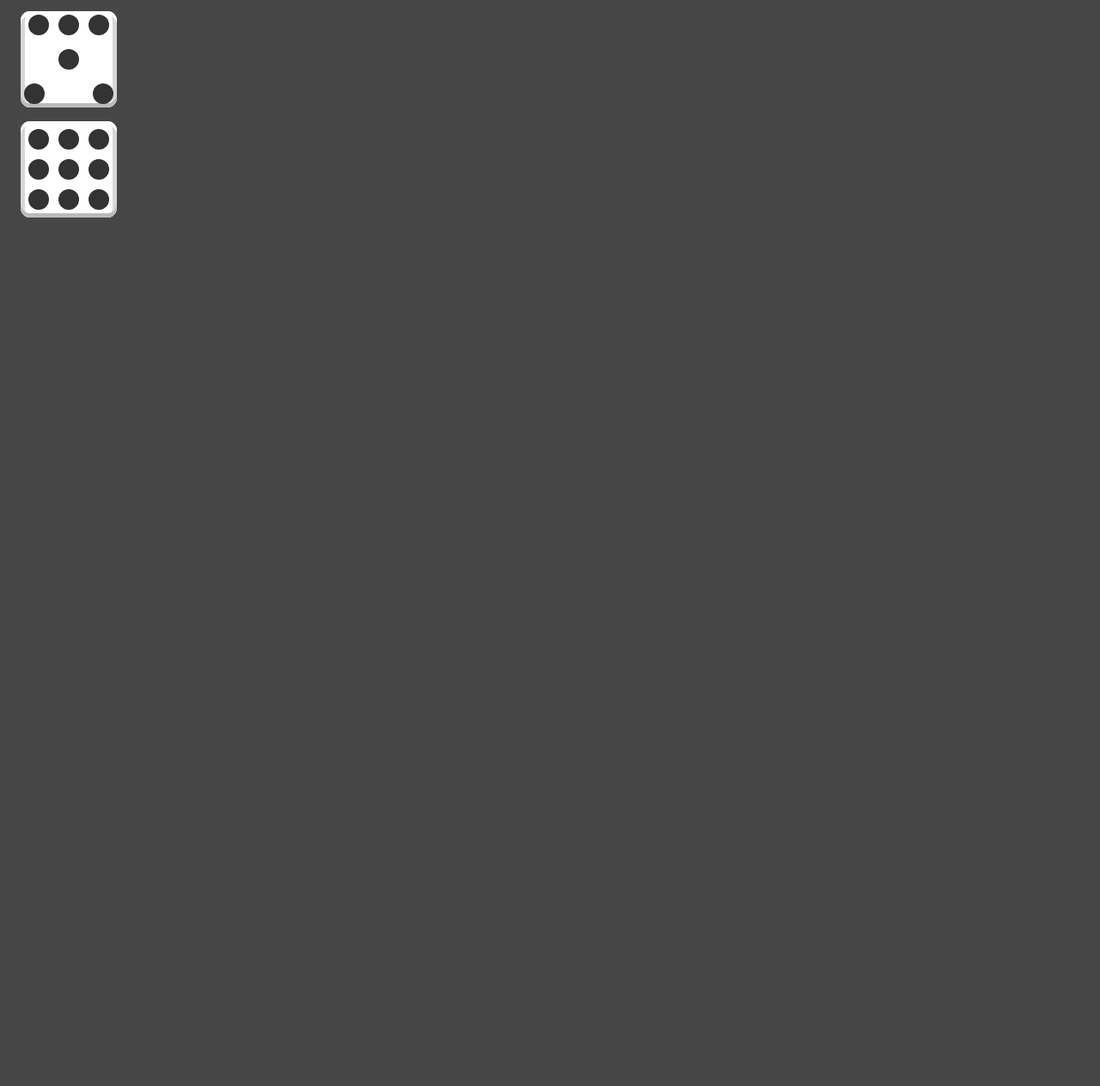
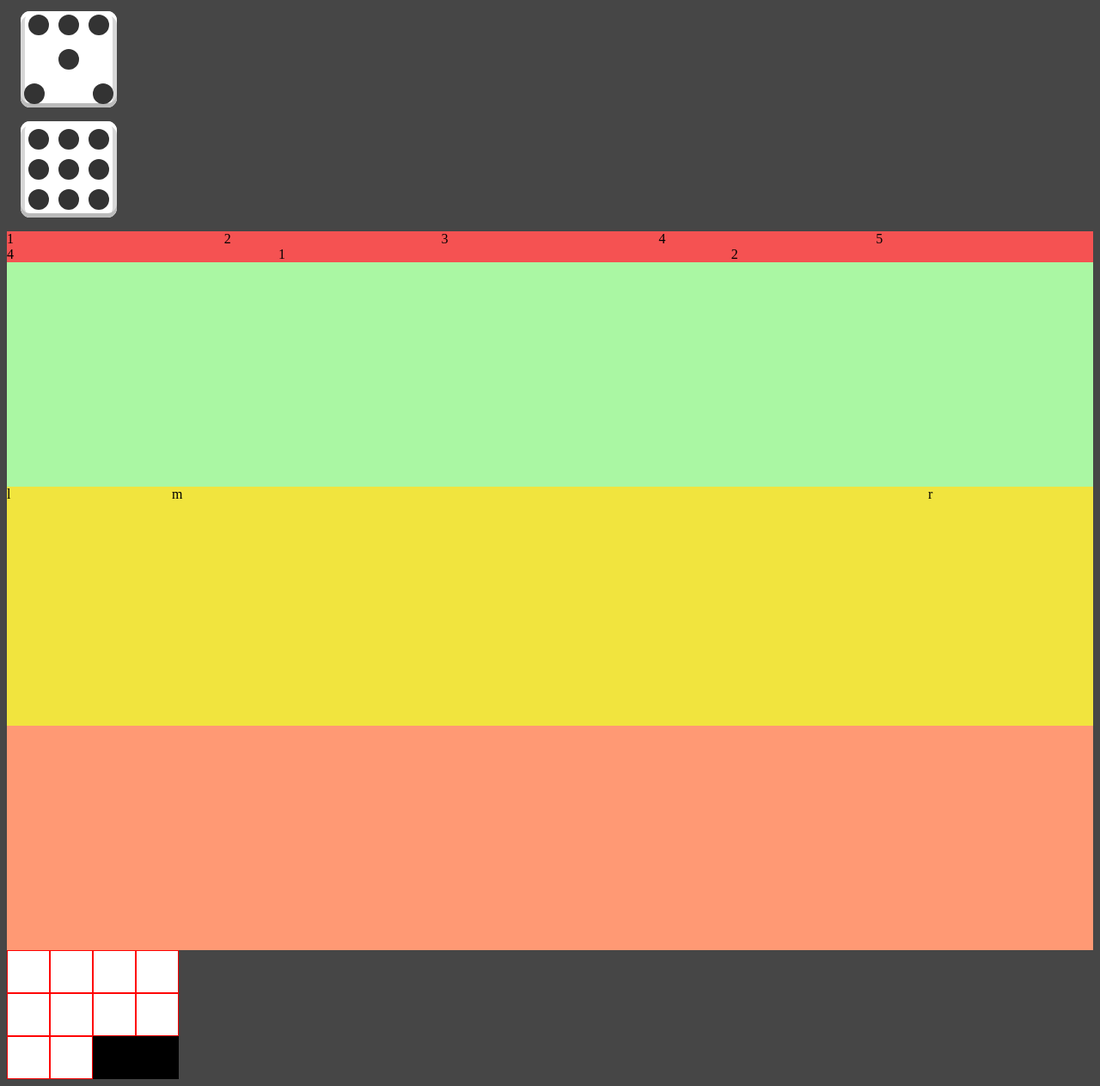
Before and after one commit to regiondavid/IFE-tasks, a plain HTML site: page Flex布局练习/几个骰子的练习/index.html in a window 1280 px wide. Shown: the part 1027-2290 px from the top of the page at 86% size. Before the commit the page ends 1296 px from the top, so only its background shows below. Drawn offline with Linux system fonts and the light colour scheme.

Commit message:
change the flex file

```diff
--- a/Flex布局练习/几个骰子的练习/index.html
+++ b/Flex布局练习/几个骰子的练习/index.html
@@ -96,5 +96,39 @@
 			<span class="item"></span>
 		</div>
 	</div>
+	<div class="Grid">
+		<div class="Grid-cell">1</div>
+		<div class="Grid-cell">2</div>
+		<div class="Grid-cell">3</div>
+		<div class="Grid-cell">4</div>
+		<div class="Grid-cell">5</div>
+	</div>
+	<div class="Grid">
+		<div class="Grid-cell u-1of4">4</div>
+		<div class="Grid-cell">1</div>
+		<div class="Grid-cell u-1of3">2</div>
+		<!-- <div class="Grid-cell">3</div> -->
+	</div>
+	<div class="holly">
+		<div id="header"></div>
+		<div id="body">
+			<div id="middle">m</div>
+			<div id="left">l</div>
+			<div id="right">r</div>
+		</div>
+		<div id="footer"></div>
+	</div>
+	<div class="parent">
+		<div class="child"></div>
+		<div class="child"></div>
+		<div class="child"></div>
+		<div class="child"></div>
+		<div class="child"></div>
+		<div class="child"></div>
+		<div class="child"></div>
+		<div class="child"></div>
+		<div class="child"></div>
+		<div class="child"></div>
+	</div>
 </body>
 </html>
--- a/Flex布局练习/几个骰子的练习/style.css
+++ b/Flex布局练习/几个骰子的练习/style.css
@@ -122,3 +122,79 @@ body{
 	justify-content: space-around;
 	flex-basis: 100%;
 }
+/*网格布局*/
+.Grid{
+	display: flex;
+	/*align-content: space-around;*/
+}
+.Grid-cell{
+	flex: 1;
+	background-color: #F55252;
+}
+.u-1of1{
+	flex: 0 0 100%;
+}
+.u-1of2{
+	flex: 0 0 50%;
+}
+.Grid-cell.u-1of3{
+	flex: 0 0 33.3333%;
+}
+.Grid-cell.u-1of4{
+	flex: 0 0 25%;
+}
+.holly{
+	display: flex;
+	flex-direction: column;
+	background-color: #7A92FF;
+	min-height: 100vh;
+}
+#header{
+	background-color: #AAF7A3;
+	flex: 1;
+}
+#body{
+	background-color: #F1E43E;
+	flex: 1;
+	display: flex;
+}
+#footer{
+	background-color: #FF9974;
+	flex: 1;
+}
+#left{
+	flex: 0 0 12em;
+	order: -1;
+
+}
+#middle{
+	flex: 1;
+}
+#right{
+	flex: 0 0 12em;
+}
+.parent {
+	width: 200px;
+	height: 150px;
+	background-color: black;
+	display: flex;
+	flex-flow: row wrap;
+	align-content: flex-start;
+}
+
+.child {
+	box-sizing: border-box;
+	background-color: white;
+	flex: 0 0 25%;
+	height: 50px;
+	border: 1px solid red;
+}
+@media (max-width: 768px) {
+	#body{
+		flex-direction: column;
+		flex: 1;
+	}
+	#left,#middle,#right{
+		flex: auto;
+	}
+}
```
